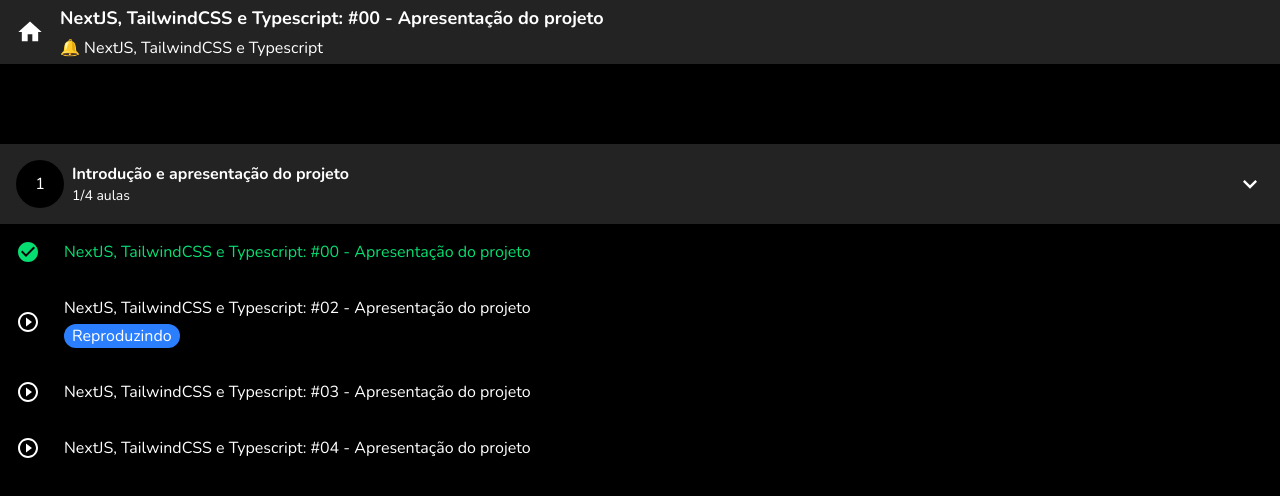
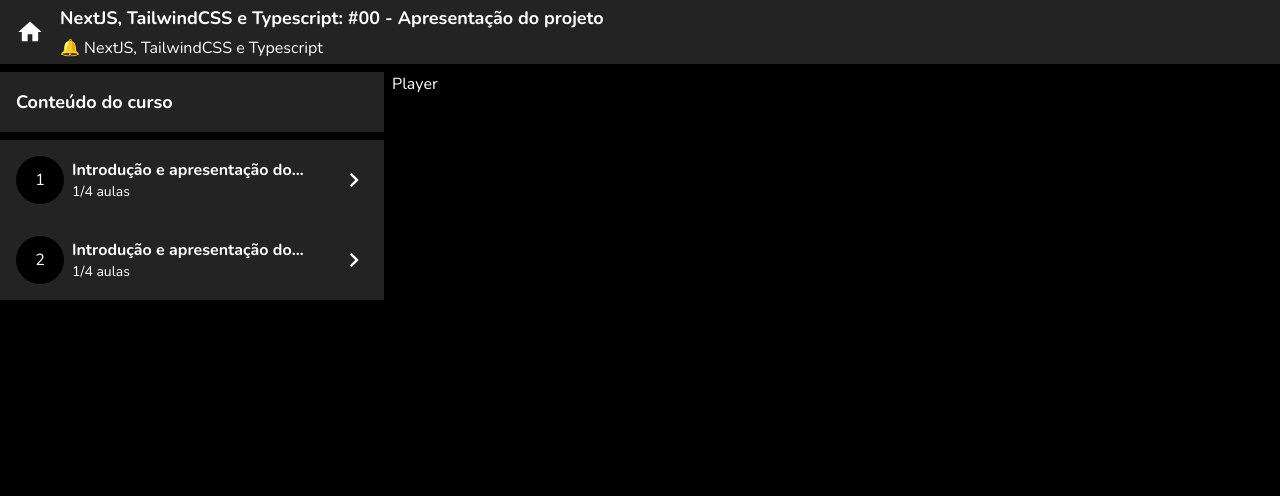
Before and after one commit to guilhermegiovani/course-platform, a Next.js app: page /player/1/1 in a window 1280 px wide. Shown: the top 496 px of the page. Built offline with nearby package versions, Linux system fonts and the light colour scheme.

Commit message:
feat: add playlist component

```diff
--- a/src/app/player/[courseId]/[classId]/page.tsx
+++ b/src/app/player/[courseId]/[classId]/page.tsx
@@ -1,51 +1,93 @@
 'use client'
-import { PlayerClassGroup, PlayerHeader } from "@/components/player"
+import { PlayerClassGroup, PlayerHeader, PlayerPlaylist } from "@/components/player"
+import { useParams } from "next/navigation"
 
-interface Props {
-    params: {
-        courseId: string,
+// interface Props {
+//     params: {
+//         courseId: string,
+//         classId: string
+//     }
+// }
+
+export default function PagePlayer() {
+    // { params }: Props
+    const { courseId, classId } = useParams<{
+        courseId: string
         classId: string
-    }
-}
-
-export default function PagePlayer({ params: { courseId, classId } }: Props) {
-
+    }>()
 
     return (
-        <main className="flex flex-col gap-20">
+        <main className="flex flex-col gap-2">
             <PlayerHeader
                 title="NextJS, TailwindCSS e Typescript: #00 - Apresentação do projeto"
                 subtitle="🔔 NextJS, TailwindCSS e Typescript"
             />
 
-            <PlayerClassGroup
-                open={true}
-                position={1}
-                title="Introdução e apresentação do projeto"
-                onToggle={() => console.log("toggle")}
-                classes={[
+            <div className="flex gap-2">
+                <div className="max-w-96">
+                    <PlayerPlaylist
+                        playingClassId={classId}
+                        playingCourseId={courseId}
+                        classGroups={[
                             {
+                                title: "Introdução e apresentação do projeto",
+                                classes: [
+                                    {
+                                        classId: 'aula-00',
                                         done: true,
-                        playing: false,
                                         title: "NextJS, TailwindCSS e Typescript: #00 - Apresentação do projeto"
                                     },
                                     {
+                                        classId: 'aula-01',
                                         done: false,
-                        playing: true,
+                                        title: "NextJS, TailwindCSS e Typescript: #01 - Apresentação do projeto"
+                                    },
+                                    {
+                                        classId: 'aula-02',
+                                        done: false,
                                         title: "NextJS, TailwindCSS e Typescript: #02 - Apresentação do projeto"
                                     },
                                     {
+                                        classId: 'aula-03',
                                         done: false,
-                        playing: false,
                                         title: "NextJS, TailwindCSS e Typescript: #03 - Apresentação do projeto"
                                     },
+                                ]
+                            },
                             {
-                        done: false,
-                        playing: false,
+                                title: "Introdução e apresentação do projeto",
+                                classes: [
+                                    {
+                                        classId: 'aula-04',
+                                        done: true,
                                         title: "NextJS, TailwindCSS e Typescript: #04 - Apresentação do projeto"
                                     },
+                                    {
+                                        classId: 'aula-05',
+                                        done: false,
+                                        title: "NextJS, TailwindCSS e Typescript: #05 - Apresentação do projeto"
+                                    },
+                                    {
+                                        classId: 'aula-06',
+                                        done: false,
+                                        title: "NextJS, TailwindCSS e Typescript: #06 - Apresentação do projeto"
+                                    },
+                                    {
+                                        classId: 'aula-07',
+                                        done: false,
+                                        title: "NextJS, TailwindCSS e Typescript: #07 - Apresentação do projeto"
+                                    },
+                                ]
+                            },
+
                         ]}
                     />
+                </div>
+
+                <div className="flex-1">
+                    Player
+                </div>
+            </div>
         </main>
     )
 }
--- a/src/components/player/index.ts
+++ b/src/components/player/index.ts
@@ -1,3 +1,4 @@
 export * from './PlayerHeader'
-export * from './PlayerClass'
-export * from './PlayerClassGroup'
+export * from './playlist/PlayerPlaylist'
+export * from './playlist/components/PlayerClass'
+export * from './playlist/components/PlayerClassGroup'
--- /dev/null
+++ b/src/components/player/playlist/PlayerPlaylist.tsx
@@ -0,0 +1,71 @@
+'use client'
+import { useState } from "react"
+import { IPlayerClassGroupProps, PlayerClassGroup } from "./components/PlayerClassGroup"
+import { useRouter } from "next/navigation"
+
+
+interface IPlayerPlaylistProps {
+    playingCourseId: string
+    playingClassId: string
+    classGroups: Pick<IPlayerClassGroupProps, 'classes' | 'title'>[]
+}
+
+export const PlayerPlaylist = ({ classGroups, playingClassId, playingCourseId }: IPlayerPlaylistProps) => {
+    const [openedIndex, setOpenedIndex] = useState<number | undefined>(undefined)
+
+    const router = useRouter()
+
+
+    return (
+        <div className="flex flex-col gap-2">
+            <div className="flex flex-col p-4 bg-paper">
+                <h3 className="text-lg font-bold">Conteúdo do curso</h3>
+            </div>
+
+            <ol>
+                {classGroups.map((classGroup, index) => (
+                    <li key={classGroup.title}>
+                        <PlayerClassGroup
+                            {...classGroup}
+                            // open={true}
+                            // position={1}
+                            // title="Introdução e apresentação do projeto"
+                            // classes={[
+                            //     {
+                            //         done: true,
+                            //         playing: false,
+                            //         title: "NextJS, TailwindCSS e Typescript: #00 - Apresentação do projeto"
+                            //     },
+                            //     {
+                            //         done: false,
+                            //         playing: true,
+                            //         title: "NextJS, TailwindCSS e Typescript: #02 - Apresentação do projeto"
+                            //     },
+                            //     {
+                            //         done: false,
+                            //         playing: false,
+                            //         title: "NextJS, TailwindCSS e Typescript: #03 - Apresentação do projeto"
+                            //     },
+                            //     {
+                            //         done: false,
+                            //         playing: false,
+                            //         title: "NextJS, TailwindCSS e Typescript: #04 - Apresentação do projeto"
+                            //     },
+                            // ]}
+                            playingClassId={playingClassId}
+
+                            position={index+1}
+                            open={openedIndex === index}
+                            onToggle={() => setOpenedIndex(openedIndex === index ? undefined : index)}
+                            onPlay={(classId) => router.push(`/player/${playingCourseId}/${classId}`)}
+                            onCheck={(classId) => console.log("check", classId)}
+                        />
+
+                    </li>
+                ))}
+
+            </ol>
+
+        </div>
+    )
+}
--- a/src/components/player/PlayerClassGroup.tsx
+++ b/src/components/player/playlist/components/PlayerClassGroup.tsx
@@ -4,16 +4,19 @@
 import clsx from "clsx"
 
 
-interface IPlayerClassGroupProps {
+export interface IPlayerClassGroupProps {
     title: string
     open: boolean
     position: number
-    classes: Omit<IPlayerClassProps, 'onPlay' | 'onCheck'>[]
+    playingClassId: string
+    classes: (Pick<IPlayerClassProps, 'title' | 'done'> & { classId: string })[]
 
     onToggle: () => void
+    onPlay: (classId: string) => void
+    onCheck: (classId: string) => void
 }
 
-export const PlayerClassGroup = ({ classes, position, title, open, onToggle }: IPlayerClassGroupProps) => {
+export const PlayerClassGroup = ({ classes, position, title, open, playingClassId, onToggle, onPlay, onCheck }: IPlayerClassGroupProps) => {
 
 
     return (
@@ -21,7 +24,7 @@
         <div className="flex flex-col">
 
             <button
-                className="flex gap-2 p-4 bg-paper items-center cursor-pointer"
+                className="flex gap-2 p-4 bg-paper items-center cursor-pointer active:opacity-80"
                 onClick={onToggle}
             >
                 <div
@@ -53,11 +56,9 @@
                     <li key={classItem.title}>
                         <PlayerClass
                             {...classItem}
-                            // title={classItem.title}
-                            // playing={classItem.playing}
-                            // done={classItem.done}
-                            onCheck={() => console.log("check")}
-                            onPlay={() => console.log("play")}
+                            playing={classItem.classId === playingClassId}
+                            onCheck={() => onCheck(classItem.classId)}
+                            onPlay={() => onPlay(classItem.classId)}
                         />
                     </li>
                 ))}
```
Also changed, not shown: src/components/player/playlist/components/PlayerClass.tsx (renamed from src/components/player/PlayerClass.tsx). Lines whose indentation alone changed are shown as unchanged.
